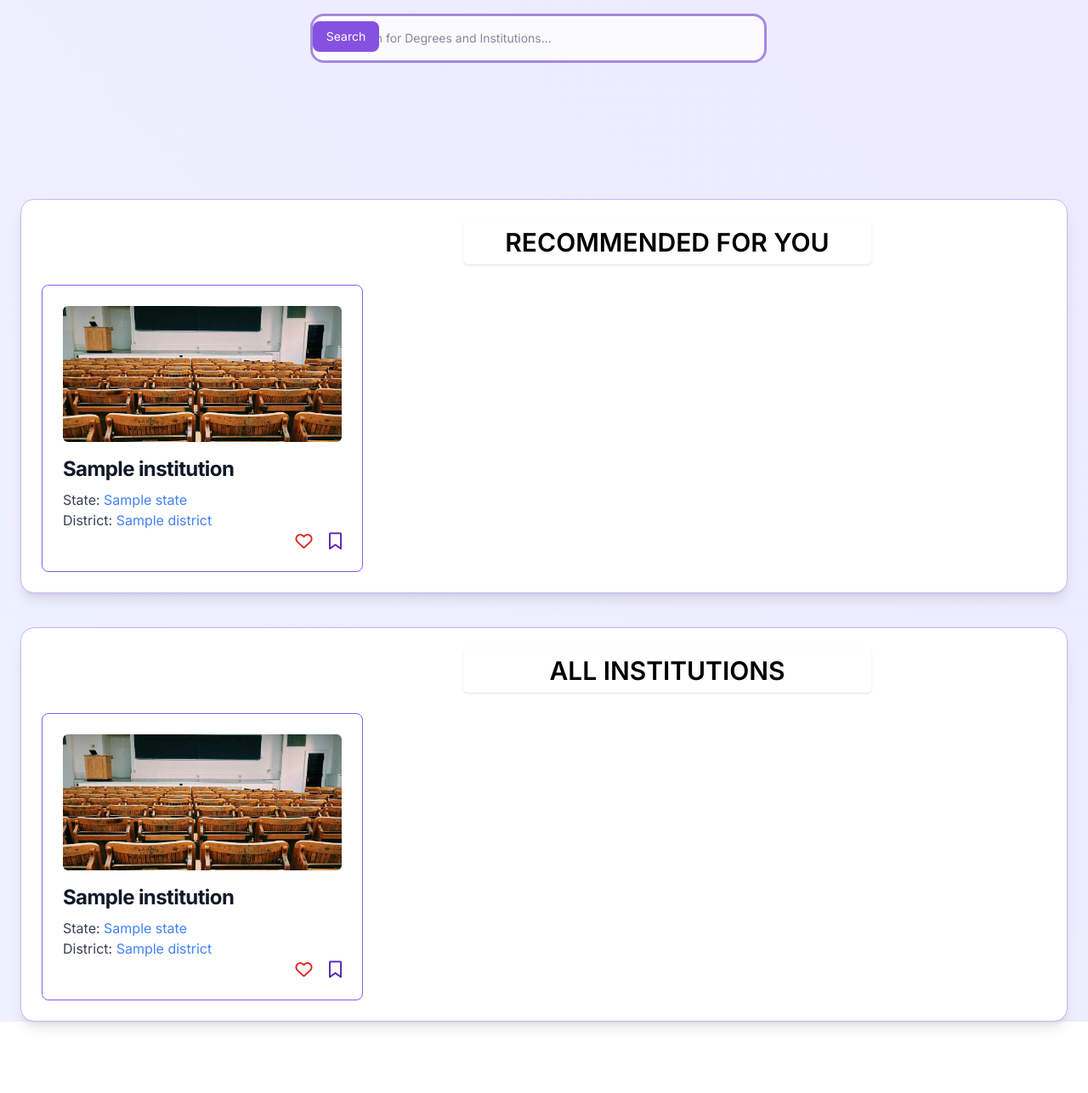
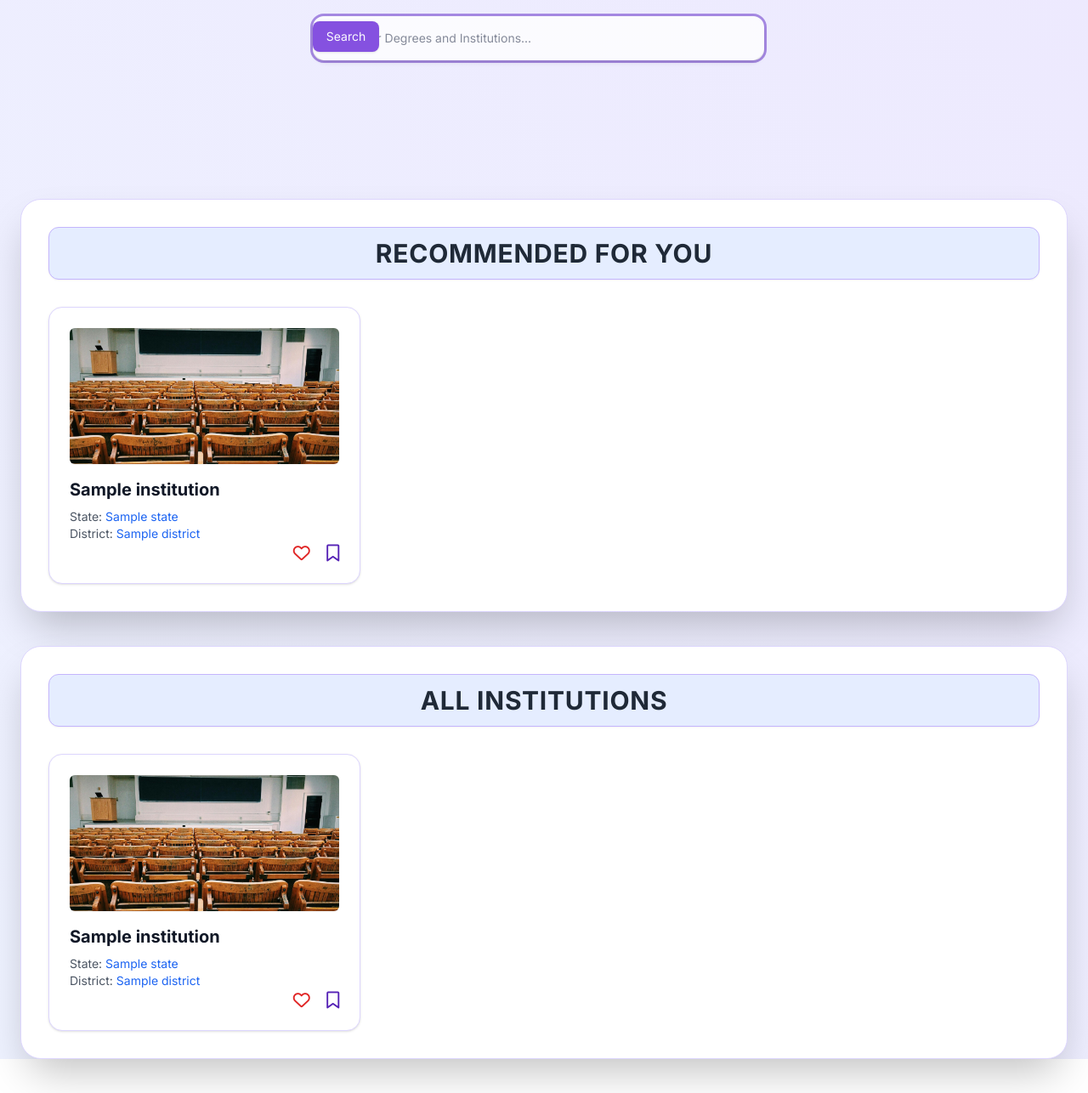
Before and after one commit to devnitht02/recommendation-engine, a Django app: template recommender/institutions/templates/institutions.html in a window 1280 px wide. Shown: the part 144-1430 px from the top of the page at 85% size. Before the commit the page ends 1353 px from the top, so only its background shows below. Run offline with Django 5.2, Linux system fonts and the light colour scheme; the template is opened without the code that fills it: most values are stand-ins (such as "Sample title", 1, 10 or a date in 2020); some libraries are stand-ins or nearby versions.

Commit message:
fine tuning application features

```diff
--- a/recommender/institutions/templates/institutions.html
+++ b/recommender/institutions/templates/institutions.html
@@ -15,60 +15,53 @@
 
     <div class="bg-gradient-to-tr from-indigo-50 to-purple-100 pt-24">
 
-        {# SEARCH FORM #}
         <form action="{% url "institutions:search_suggestions_institutions" %}" method="GET" class="max-w-md mx-auto"
-              id="search-form"
-              style="margin-top: 4rem; margin-bottom: 10rem">
+              id="search-form" style="margin-top: 4rem; margin-bottom: 10rem">
             {% csrf_token %}
             <label for="default-search" class="mb-2 text-sm font-medium text-purple-900 sr-only">Search</label>
             <div class="relative search-div">
-                <div class="absolute inset-y-0 start-0 flex items-center ps-3 pointer-events-none">
-                    <svg class="w-4 h-4 text-purple-500" aria-hidden="true" xmlns="http://www.w3.org/2000/svg"
+                <div class="absolute inset-y-0 left-0 flex items-center pl-4 pointer-events-none">
+                    <svg class="w-5 h-5 text-purple-500" aria-hidden="true" xmlns="http://www.w3.org/2000/svg"
                          fill="none" viewBox="0 0 20 20">
                         <path stroke="currentColor" stroke-linecap="round" stroke-linejoin="round"
                               stroke-width="2" d="m19 19-4-4m0-7A7 7 0 1 1 1 8a7 7 0 0 1 14 0Z"/>
                     </svg>
                 </div>
-                <input type="search" id="default-search" class="block w-full p-4 ps-10 text-sm text-purple-900 border
-            border-purple-300 rounded-lg bg-purple-50 focus:ring-purple-500 focus:border-purple-500"
-                       placeholder="   &nbsp;&nbsp;Search for Degrees and Institutions..." required
-                       style="border-radius: 1rem; border: #5521b5;"/>
+                <input type="search" id="default-search"
+                       class="block w-full pl-12 pr-36 py-4 text-sm text-purple-900 border border-purple-300 rounded-xl bg-purple-50 focus:ring-purple-500 focus:border-purple-500 shadow-md"
+                       placeholder="Search for Degrees and Institutions..." required>
                 <button type="submit"
-                        class="text-white absolute end-2.5 bottom-2.5 bg-purple-700 hover:bg-purple-700 focus:ring-4 focus:outline-none focus:ring-purple-300 font-medium rounded-lg text-sm px-4 py-2">
+                        class="text-white absolute end-2.5 bottom-2.5 bg-purple-700 hover:bg-purple-800 focus:ring-4 focus:outline-none focus:ring-purple-300 font-medium rounded-lg text-sm px-4 py-2 shadow">
                     Search
                 </button>
 
                 <!-- Dropdown to Show Results -->
-                <ul id="suggestions-list" class="suggestion-list"
-                    style="position: absolute; width: 100%; background-color: white; border: 1px solid #ccc; display: none; margin-top: 3.42rem; ">
+                <ul id="suggestions-list" class="suggestion-list z-50"
+                    style="position: absolute; width: 100%; background-color: white; border: 1px solid #ccc; display: none; margin-top: 3.42rem; border-radius: 0.75rem; box-shadow: 0 6px 12px rgba(0,0,0,0.05);">
                 </ul>
             </div>
         </form>
 
 
-        <!-- Recommended Institutions Section Card -->
-        <div class="mx-6 my-10 p-6 bg-white rounded-2xl shadow-lg border border-purple-300">
-            <h4 class="text-center text-3xl font-semibold mb-6 bg-white text-white py-2 shadow"
-                style="color: black; width: 30rem; margin-left: 31rem;border-radius: 5px">RECOMMENDED FOR YOU</h4>
-            <div class="grid grid-cols-1 md:grid-cols-3 gap-6">
+        <!-- Recommended Institutions Section -->
+        <div class="mx-6 my-10 p-8 bg-white rounded-3xl shadow-2xl border border-purple-200">
+            <h4 class="text-center text-3xl font-bold text-gray-800 bg-indigo-100 py-3 px-6 shadow-sm mx-auto rounded-xl border border-purple-300 w-fit mb-8 tracking-wide">
+                RECOMMENDED FOR YOU
+            </h4>
+            <div class="grid grid-cols-1 md:grid-cols-3 gap-8">
                 {% for institution in recommend_institution %}
-                    <div class="relative p-6 bg-white border border-purple-500 rounded-lg shadow-sm hover:bg-gray-100 h-full flex flex-col justify-between">
-                        <img src="
-                                {% static 'assets/images/institutions.jpeg' %}"
+                    <a href="{% url 'institutions:view_institution' institution.id %}" class="flex-1">
+                        <div class="relative p-6 bg-white border border-purple-200 rounded-2xl shadow hover:shadow-lg hover:bg-indigo-50 transition duration-300 h-full flex flex-col justify-between">
+                            <img src="{% static 'assets/images/institutions.jpeg' %}"
                                  alt="{{ course.course_name }}"
-                             class="w-full h-40 object-cover rounded-md mb-4">
-                        <a href="{% url 'institutions:view_institution' institution.id %}"
-                           class="flex-1">
-                            <h5 class="mb-2 text-2xl font-bold tracking-tight text-gray-900 truncate">
-                                {{ institution.institution_name }}
-                            </h5>
-                            <p class="font-normal text-gray-700">
-                                State: <span class="text-blue-500">{{ institution.state.name }}</span>
-                            </p>
-                            <p class="font-normal text-gray-700">
-                                District: <span class="text-blue-500">{{ institution.district.name }}</span>
-                            </p>
-                        </a>
+                                 class="w-full h-40 object-cover rounded-md mb-4 shadow-sm">
+
+                            <h5 class="mb-2 text-xl font-bold text-gray-900 truncate">{{ institution.institution_name }}</h5>
+                            <p class="text-sm text-gray-600">State: <span
+                                    class="text-blue-600 font-medium">{{ institution.state.name }}</span></p>
+                            <p class="text-sm text-gray-600">District: <span
+                                    class="text-blue-600 font-medium">{{ institution.district.name }}</span></p>
+
                             <div class="text-end" style="text-align: end;">
                                 <button type="button" class="like-btn text-red-600 hover:text-pink-500 me-5"
                                         data-institution-id="{{ institution.id }}" title="Like this institution"
@@ -82,41 +75,39 @@
                                        style="color: #5521b5;"></i>
                                 </button>
                             </div>
+
                         </div>
+                    </a>
                 {% empty %}
                     <p class="text-center text-gray-700 col-span-3">No institutions available.</p>
                 {% endfor %}
             </div>
         </div>
-        <!-- All Institutions Section Card -->
-        <div class="mx-6 my-10 p-6 bg-white rounded-2xl shadow-lg border border-purple-300">
-            <h4 class="text-center text-3xl font-semibold mb-6 bg-white text-white py-2 shadow"
-                style="color: black; width: 30rem; margin-left: 31rem;border-radius: 5px">ALL INSTITUTIONS</h4>
-            <div class="grid grid-cols-1 md:grid-cols-3 gap-6">
+
+        <!-- All Institutions Section -->
+        <div class="mx-6 my-10 p-8 bg-white rounded-3xl shadow-2xl border border-purple-200">
+            <h4 class="text-center text-3xl font-bold text-gray-800 bg-indigo-100 py-3 px-6 shadow-sm mx-auto rounded-xl border border-purple-300 w-fit mb-8 tracking-wide">
+                ALL INSTITUTIONS
+            </h4>
+            <div class="grid grid-cols-1 md:grid-cols-3 gap-8">
                 {% for institution in institution_data %}
-                    <div class="relative p-6 bg-white border border-purple-500 rounded-lg shadow-sm hover:bg-gray-100 h-full flex flex-col justify-between">
-                        <img src="
-                                {% static 'assets/images/institutions.jpeg' %}"
+                    <a href="{% url 'institutions:view_institution' institution.id %}" class="flex-1">
+                        <div class="relative p-6 bg-white border border-purple-200 rounded-2xl shadow hover:shadow-lg hover:bg-indigo-50 transition duration-300 h-full flex flex-col justify-between">
+                            <img src="{% static 'assets/images/institutions.jpeg' %}"
                                  alt="{{ course.course_name }}"
-                             class="w-full h-40 object-cover rounded-md mb-4">
-                        <a href="{% url 'institutions:view_institution' institution.id %}"
-                           class="flex-1">
-                            <h5 class="mb-2 text-2xl font-bold tracking-tight text-gray-900 truncate">
-                                {{ institution.institution_name }}
-                            </h5>
-                            <p class="font-normal text-gray-700">
-                                State: <span class="text-blue-500">{{ institution.state.name }}</span>
-                            </p>
-                            <p class="font-normal text-gray-700">
-                                District: <span class="text-blue-500">{{ institution.district.name }}</span>
-                            </p>
-                        </a>
+                                 class="w-full h-40 object-cover rounded-md mb-4 shadow-sm">
+
+                            <h5 class="mb-2 text-xl font-bold text-gray-900 truncate">{{ institution.institution_name }}</h5>
+                            <p class="text-sm text-gray-600">State: <span
+                                    class="text-blue-600 font-medium">{{ institution.state.name }}</span></p>
+                            <p class="text-sm text-gray-600">District: <span
+                                    class="text-blue-600 font-medium">{{ institution.district.name }}</span></p>
+
                             <div class="text-end" style="text-align: end;">
                                 <button type="button" class="like-btn text-red-600 hover:text-pink-500 me-5"
                                         data-institution-id="{{ institution.id }}" title="Like this institution"
                                         style="margin-right: 15px;">
-                                <i
-                                        class="{% if institution.pk in liked_institution %}fa-solid{% else %}fa-regular{% endif %} fa-heart fa-lg"></i>
+                                    <i class="{% if institution.pk in liked_institution %}fa-solid{% else %}fa-regular{% endif %} fa-heart fa-lg"></i>
                                 </button>
                                 <button type="button" class="bookmark-btn text-purple-700 hover:text-yellow-400"
                                         data-institution-id="{{ institution.id }}" title="Bookmark this institution">
@@ -125,14 +116,14 @@
                                 </button>
                             </div>
                         </div>
+                    </a>
                 {% empty %}
                     <p class="text-center text-gray-700 col-span-3">No institutions available.</p>
                 {% endfor %}
             </div>
         </div>
+    </div>
 
-
-    </div>
 
     <script>
         $(document).ready(function () {
--- a/recommender/institutions/templates/view_course.html
+++ b/recommender/institutions/templates/view_course.html
@@ -7,11 +7,10 @@
 
 {% block content %}
 
-    <!-- Page Wrapper with background + spacing -->
     <div class="bg-gradient-to-tr from-indigo-50 to-purple-100 pt-36 pb-20 px-4 flex justify-center">
-        <!-- Fixed-width centered card -->
+
         <div class="w-full max-w-xl bg-white border border-purple-300 shadow-lg rounded-2xl p-8 relative">
-            <!-- Button Container (absolute) -->
+
             <div class="absolute top-8 right-8 flex flex-col items-end space-y-3">
                 <button type="button" class="like-btn text-red-600 hover:text-pink-500"
                         data-course-id="{{ course.id }}" title="Like this course">
```
Also changed, not shown: recommender/institutions/templates/courses.html (+60 -52 lines), recommender/institutions/templates/favourites.html (+25 -26 lines). Lines whose indentation alone changed are shown as unchanged.
